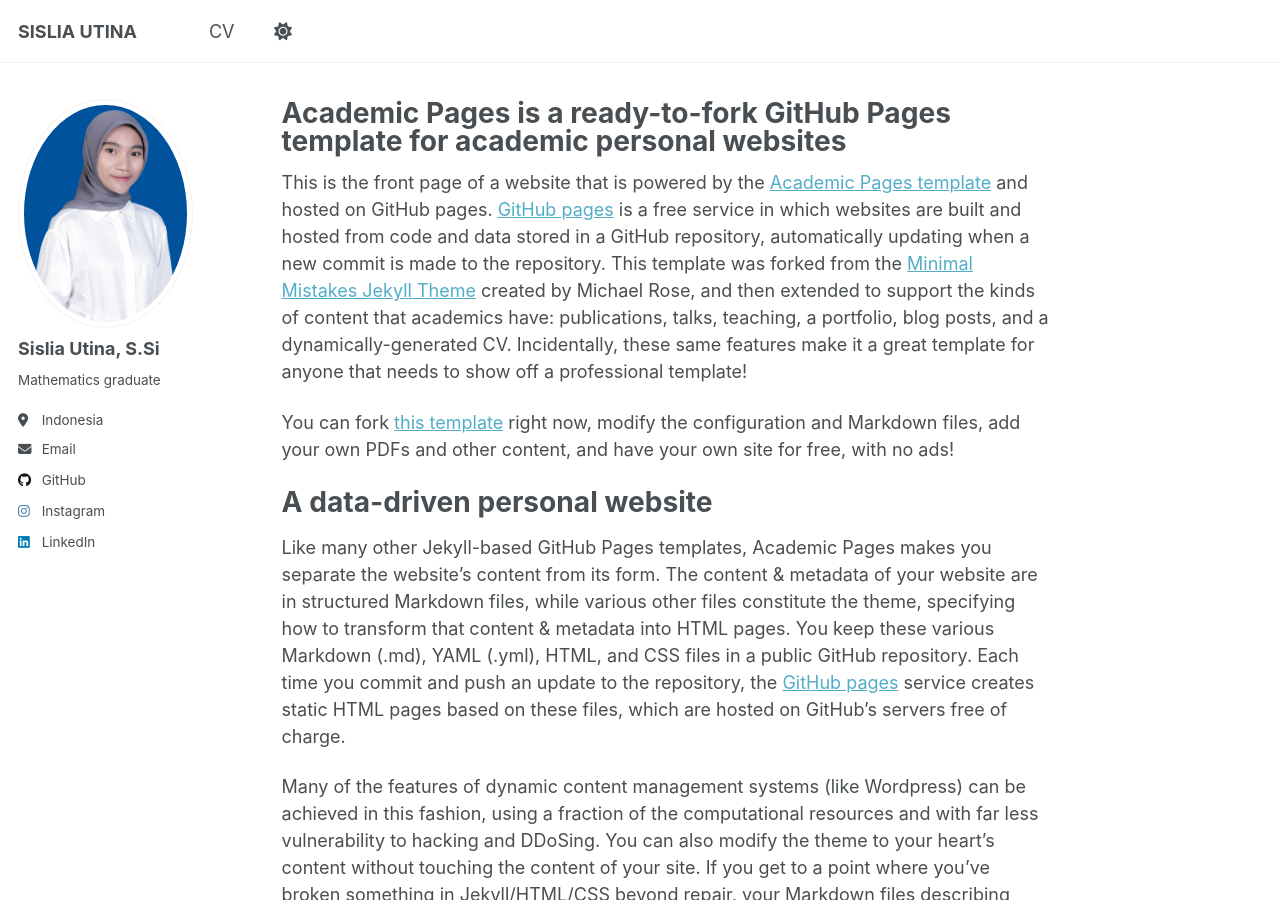
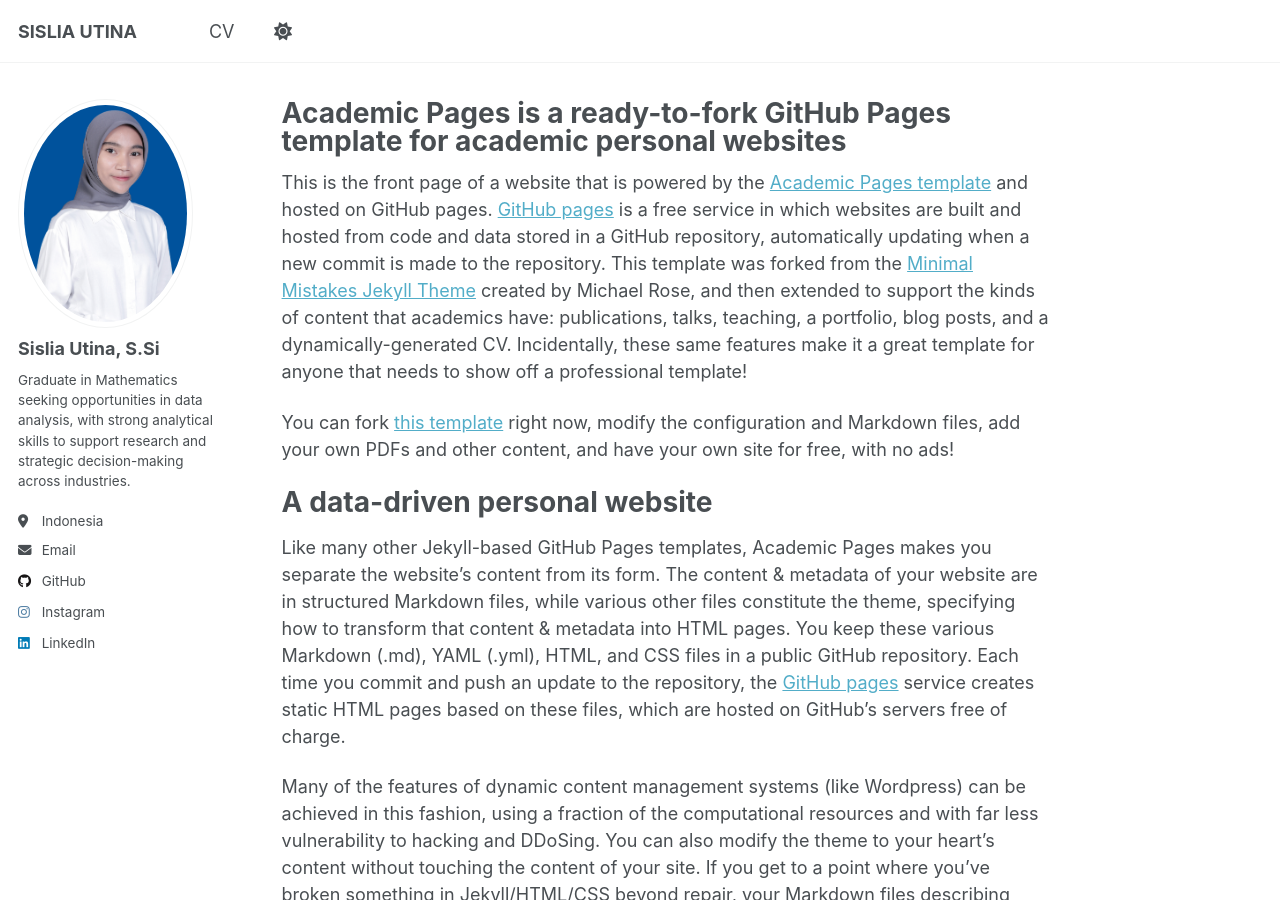
Before and after one commit to sisliautina/sisliautina.github.io, a Jekyll site: the page built from _pages/about.md, in a window 1280 px wide and 900 px high. Built offline with Jekyll 4.4.1, drawn with Linux system fonts in a browser that asks for light colours; a script that is not in the unit is left out.

Commit message:
Update _config.yml

```diff
--- a/_config.yml
+++ b/_config.yml
@@ -25,7 +25,7 @@ author:
   avatar           : "PAS FOTO M.jpeg"
   name             : "Sislia Utina, S.Si"
   pronouns         : # example: "she/her"
-  bio              : "Mathematics graduate"
+  bio              : "Graduate in Mathematics seeking opportunities in data analysis, with strong analytical skills to support research and strategic decision-making across industries."
   location         : "Indonesia"
   employer         : # "Red Brick University"
   uri              : # URL
```
